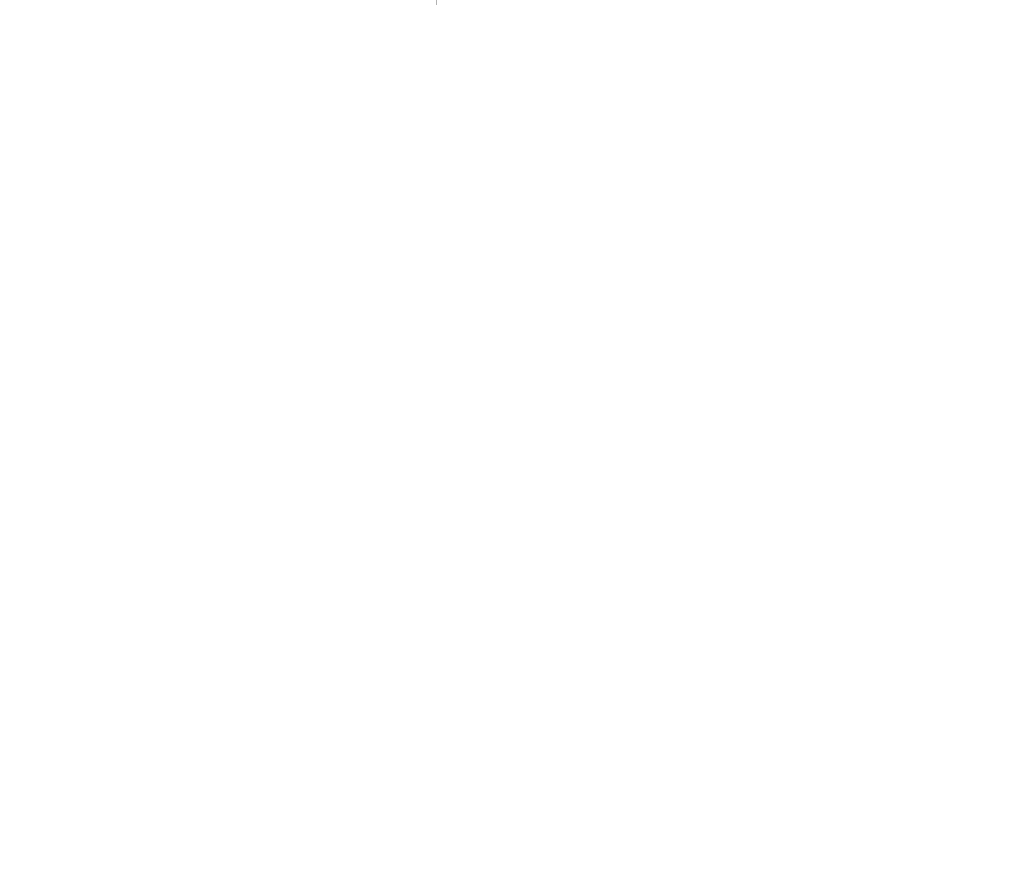
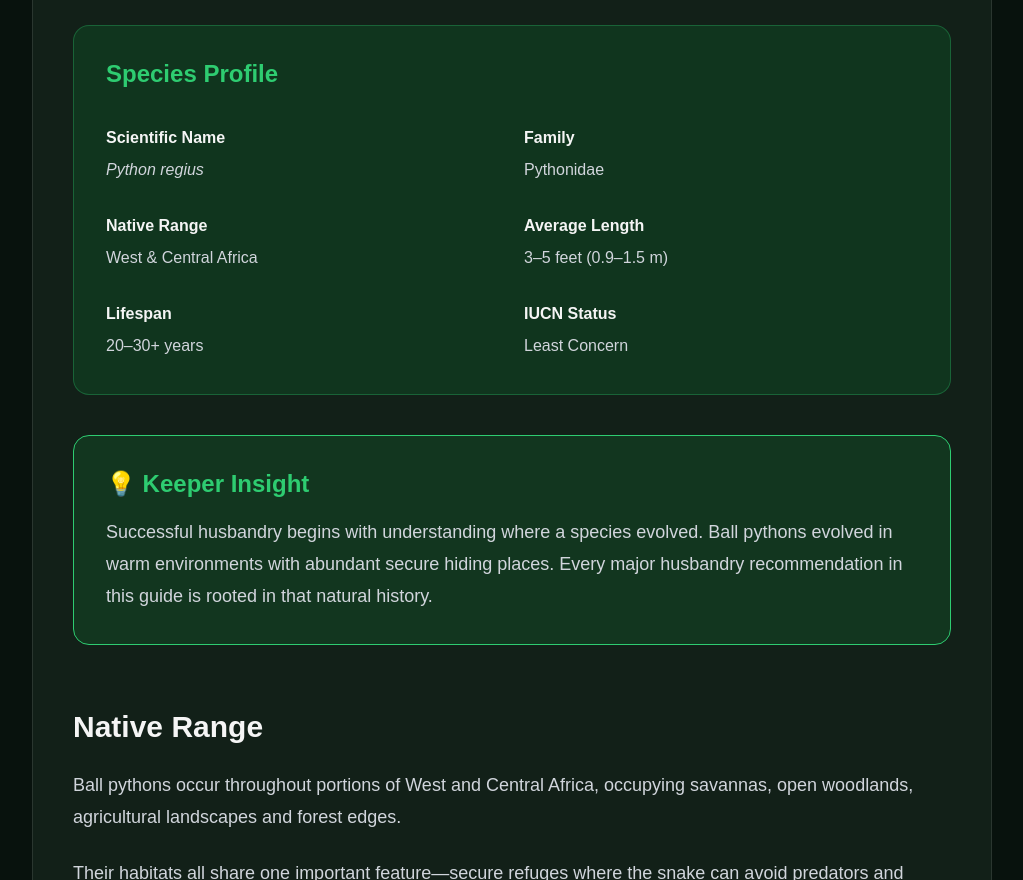
Before and after one commit to scalesandtailsrescue72-star/scaleswiki, a Next.js app: page /guides/ball-python/natural-history in a window 1280 px wide. Before the commit this address had no page. Shown: the part 420-1300 px from the top of the page, without its empty margins (128-1151 px from the left). Before the commit the page ends 800 px from the top, so only its background shows below. Built offline with nearby package versions, Linux system fonts and the light colour scheme.

Commit message:
Complete Natural History chapter and begin ScalesWiki Design System

```diff
--- /dev/null
+++ b/app/components/callouts/CommonMistake.tsx
@@ -0,0 +1,21 @@
+import { ReactNode } from "react";
+
+interface CommonMistakeProps {
+  children: ReactNode;
+}
+
+export default function CommonMistake({
+  children,
+}: CommonMistakeProps) {
+  return (
+    <section className="mt-10 rounded-2xl border border-red-400/40 bg-red-950/20 p-8">
+      <h2 className="text-2xl font-bold text-red-300">
+        ⚠ Common Mistake
+      </h2>
+
+      <div className="mt-4 text-lg leading-8 text-gray-300">
+        {children}
+      </div>
+    </section>
+  );
+}
--- /dev/null
+++ b/app/components/callouts/KeeperInsight.tsx
@@ -0,0 +1,23 @@
+import { ReactNode } from "react";
+
+interface KeeperInsightProps {
+  children: ReactNode;
+}
+
+export default function KeeperInsight({
+  children,
+}: KeeperInsightProps) {
+  return (
+    <section className="mt-10 rounded-2xl border border-[#2ECC71] bg-[#12361F] p-8">
+
+      <h2 className="text-2xl font-bold text-[#2ECC71]">
+        💡 Keeper Insight
+      </h2>
+
+      <div className="mt-4 text-lg leading-8 text-gray-300">
+        {children}
+      </div>
+
+    </section>
+  );
+}
--- /dev/null
+++ b/app/components/callouts/VetPerspective.tsx
@@ -0,0 +1,21 @@
+import { ReactNode } from "react";
+
+interface VetPerspectiveProps {
+  children: ReactNode;
+}
+
+export default function VetPerspective({
+  children,
+}: VetPerspectiveProps) {
+  return (
+    <section className="mt-10 rounded-2xl border border-blue-400/40 bg-blue-950/20 p-8">
+      <h2 className="text-2xl font-bold text-blue-300">
+        🩺 Veterinary Perspective
+      </h2>
+
+      <div className="mt-4 text-lg leading-8 text-gray-300">
+        {children}
+      </div>
+    </section>
+  );
+}
--- /dev/null
+++ b/app/components/callouts/WhyThisMatters.tsx
@@ -0,0 +1,21 @@
+import { ReactNode } from "react";
+
+interface WhyThisMattersProps {
+  children: ReactNode;
+}
+
+export default function WhyThisMatters({
+  children,
+}: WhyThisMattersProps) {
+  return (
+    <section className="mt-10 rounded-2xl border border-yellow-500/40 bg-yellow-950/20 p-8">
+      <h2 className="text-2xl font-bold text-yellow-300">
+        Why This Matters
+      </h2>
+
+      <div className="mt-4 text-lg leading-8 text-gray-300">
+        {children}
+      </div>
+    </section>
+  );
+}
--- /dev/null
+++ b/app/guides/ball-python/natural-history/page.tsx
@@ -0,0 +1,185 @@
+import ChapterLayout from "@/app/components/ChapterLayout";
+import KeeperInsight from "@/app/components/callouts/KeeperInsight";
+import VetPerspective from "@/app/components/callouts/VetPerspective";
+import CommonMistake from "@/app/components/callouts/CommonMistake";
+import WhyThisMatters from "@/app/components/callouts/WhyThisMatters";
+
+export default function NaturalHistoryPage() {
+  return (
+    <ChapterLayout
+      chapter="Chapter 2"
+      title="Natural History"
+      readingTime="8 minutes"
+      guideHref="/guides/ball-python"
+      previousHref="/guides/ball-python/introduction"
+      nextHref="/guides/ball-python/is-a-ball-python-right-for-you"
+    >
+      <p className="text-lg text-gray-300">
+        Understanding the natural history of the ball python provides the
+        foundation for successful captive care. Every aspect of modern
+        husbandry—from enclosure design and heating to humidity and feeding—is
+        rooted in the environments where this species evolved.
+      </p>
+
+      <section className="mt-12 rounded-2xl border border-[#2ECC71]/30 bg-[#10351E] p-8">
+        <h2 className="text-2xl font-bold text-[#2ECC71]">
+          Species Profile
+        </h2>
+
+        <div className="mt-8 grid gap-6 md:grid-cols-2">
+          <div>
+            <h3 className="font-semibold">Scientific Name</h3>
+            <p className="italic text-gray-300">Python regius</p>
+          </div>
+
+          <div>
+            <h3 className="font-semibold">Family</h3>
+            <p className="text-gray-300">Pythonidae</p>
+          </div>
+
+          <div>
+            <h3 className="font-semibold">Native Range</h3>
+            <p className="text-gray-300">West & Central Africa</p>
+          </div>
+
+          <div>
+            <h3 className="font-semibold">Average Length</h3>
+            <p className="text-gray-300">3–5 feet (0.9–1.5 m)</p>
+          </div>
+
+          <div>
+            <h3 className="font-semibold">Lifespan</h3>
+            <p className="text-gray-300">20–30+ years</p>
+          </div>
+
+          <div>
+            <h3 className="font-semibold">IUCN Status</h3>
+            <p className="text-gray-300">Least Concern</p>
+          </div>
+        </div>
+      </section>
+
+      <KeeperInsight>
+        Successful husbandry begins with understanding where a species evolved.
+        Ball pythons evolved in warm environments with abundant secure hiding
+        places. Every major husbandry recommendation in this guide is rooted in
+        that natural history.
+      </KeeperInsight>
+
+      <section className="mt-16">
+        <h2 className="text-3xl font-bold">Native Range</h2>
+
+        <p className="mt-6 text-lg leading-8 text-gray-300">
+          Ball pythons occur throughout portions of West and Central Africa,
+          occupying savannas, open woodlands, agricultural landscapes and forest
+          edges.
+        </p>
+
+        <p className="mt-6 text-lg leading-8 text-gray-300">
+          Their habitats all share one important feature—secure refuges where
+          the snake can avoid predators and regulate temperature and humidity.
+        </p>
+      </section>
+
+      <section className="mt-16">
+        <h2 className="text-3xl font-bold">Habitat & Climate</h2>
+
+        <p className="mt-6 text-lg leading-8 text-gray-300">
+          Ball pythons experience warm temperatures year-round with distinct wet
+          and dry seasons. They spend much of the day inside burrows, termite
+          mounds and dense vegetation where environmental conditions remain more
+          stable.
+        </p>
+      </section>
+
+      <WhyThisMatters>
+        Understanding the species' natural environment explains why captive
+        enclosures require thermal gradients, secure hides and appropriate
+        humidity rather than one uniform environment.
+      </WhyThisMatters>
+
+      <section className="mt-16">
+        <h2 className="text-3xl font-bold">Daily Activity & Behavior</h2>
+
+        <p className="mt-6 text-lg leading-8 text-gray-300">
+          Ball pythons are primarily crepuscular and nocturnal ambush predators.
+          Healthy individuals often remain hidden during the day and become more
+          active after dusk.
+        </p>
+      </section>
+
+      <section className="mt-16">
+        <h2 className="text-3xl font-bold">Diet in the Wild</h2>
+
+        <p className="mt-6 text-lg leading-8 text-gray-300">
+          Wild ball pythons primarily consume small mammals. They rely on
+          patience, camouflage and ambush hunting rather than actively pursuing
+          prey.
+        </p>
+      </section>
+
+      <VetPerspective>
+        Feeding schedules should be based on age, body condition and individual
+        health rather than rigid calendar schedules.
+      </VetPerspective>
+
+      <section className="mt-16">
+        <h2 className="text-3xl font-bold">Predators & Defense</h2>
+
+        <p className="mt-6 text-lg leading-8 text-gray-300">
+          Ball pythons avoid confrontation whenever possible. Their famous
+          defensive posture—curling into a tight ball—helps protect the head
+          from predators.
+        </p>
+      </section>
+
+      <CommonMistake>
+        Hiding during the day is normal behavior and should not automatically be
+        interpreted as illness or an unfriendly temperament.
+      </CommonMistake>
+
+      <section className="mt-16">
+        <h2 className="text-3xl font-bold">Reproduction</h2>
+
+        <p className="mt-6 text-lg leading-8 text-gray-300">
+          Females lay eggs inside protected shelters and remain coiled around
+          them during incubation until the hatchlings emerge.
+        </p>
+      </section>
+
+      <section className="mt-16">
+        <h2 className="text-3xl font-bold">Conservation</h2>
+
+        <p className="mt-6 text-lg leading-8 text-gray-300">
+          Ball pythons are currently listed as Least Concern, although habitat
+          loss and collection pressure affect some local populations.
+        </p>
+      </section>
+
+      <section className="mt-16 rounded-2xl border border-[#2ECC71] bg-[#10351E] p-8">
+        <h2 className="text-3xl font-bold text-[#2ECC71]">
+          Natural History → Husbandry Connections
+        </h2>
+
+        <ul className="mt-8 space-y-4 text-gray-300">
+          <li>• Wild snakes hide → Provide multiple secure hides.</li>
+          <li>• Wild snakes thermoregulate → Provide a thermal gradient.</li>
+          <li>• Wild snakes experience seasonal humidity → Maintain proper humidity.</li>
+          <li>• Wild snakes are ambush predators → Feed appropriate prey at appropriate intervals.</li>
+        </ul>
+      </section>
+
+      <section className="mt-16 rounded-2xl border border-white/10 bg-[#122018] p-8">
+        <h2 className="text-3xl font-bold">Chapter Summary</h2>
+
+        <ul className="mt-8 space-y-3 text-gray-300">
+          <li>✓ Native to West & Central Africa.</li>
+          <li>✓ Warm, humid microhabitats influence captive care.</li>
+          <li>✓ Primarily crepuscular and nocturnal.</li>
+          <li>✓ Ambush predator.</li>
+          <li>✓ Natural history should guide husbandry decisions.</li>
+        </ul>
+      </section>
+    </ChapterLayout>
+  );
+}
--- a/app/guides/ball-python/page.tsx
+++ b/app/guides/ball-python/page.tsx
@@ -2,6 +2,7 @@ import Link from "next/link";
 
 const chapters = [
   {
+
     title: "Cover",
     href: "/content/guides/ball-python/00-cover.md",
   },
@@ -9,10 +10,10 @@ const chapters = [
     title: "Introduction",
     href: "/guides/ball-python/introduction",
   },
-  {
-    title: "Natural History",
-    href: "/content/guides/ball-python/02-natural-history.md",
-  },
+ {
+  title: "Natural History",
+  href: "/guides/ball-python/natural-history",
+},
   {
     title: "Is a Ball Python Right for You?",
     href: "/content/guides/ball-python/03-is-a-ball-python-right-for-you.md",
```
